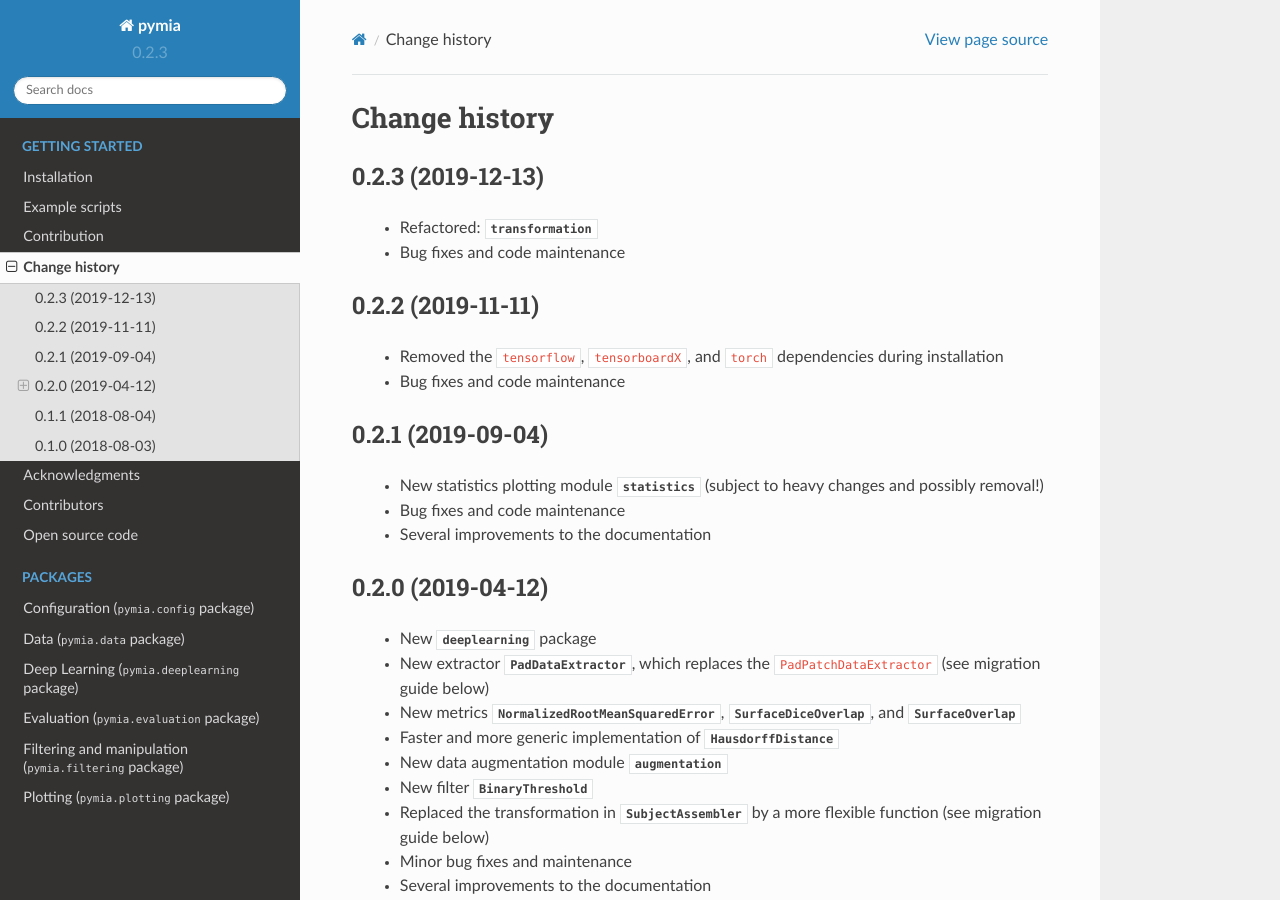
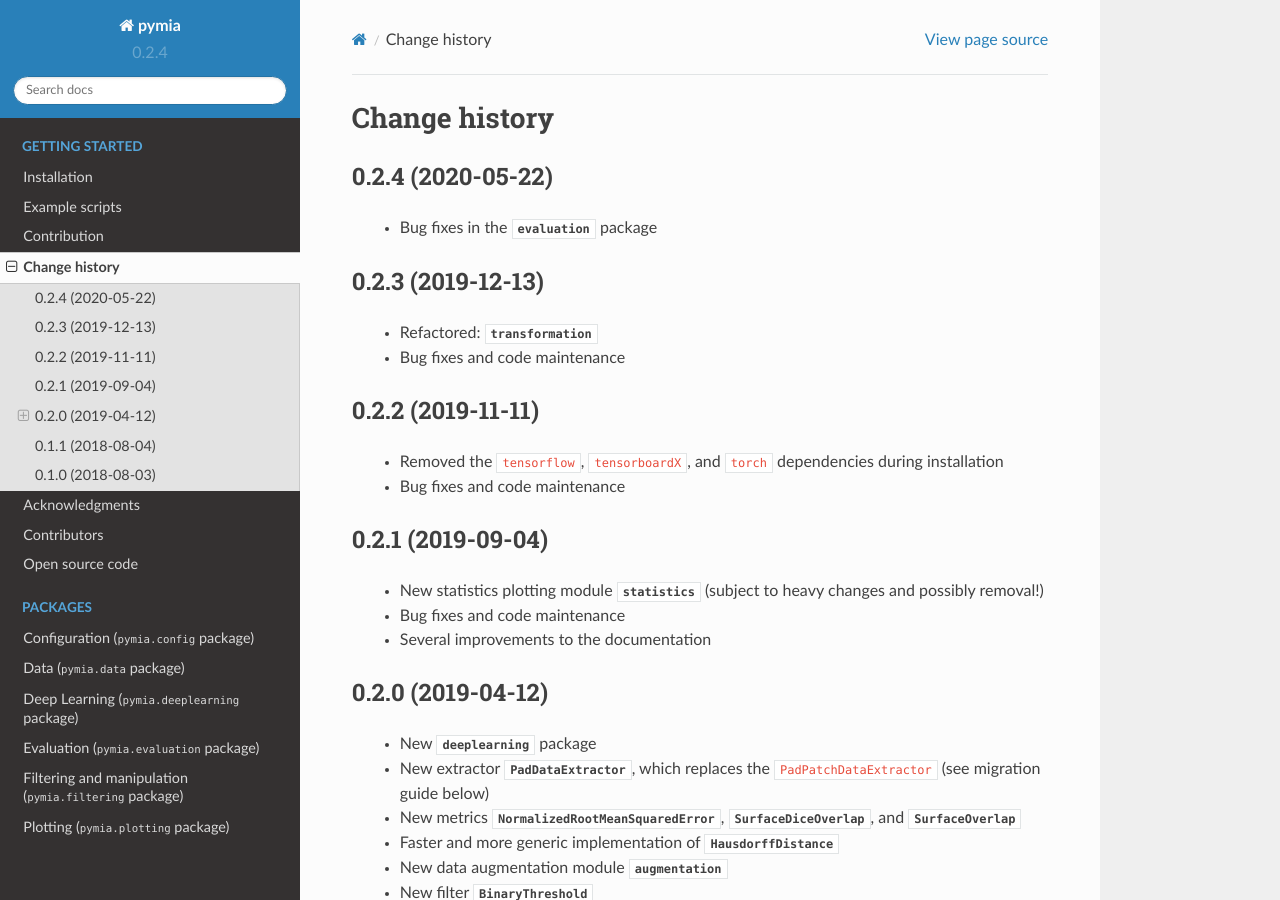
Before and after one commit to rundherum/pymia, a Sphinx documentation site: the page built from docs/history.rst, in a window 1280 px wide and 900 px high. Built offline with Sphinx 7.4.7 and the Read the Docs theme 2.0.0, drawn with Linux system fonts in a browser that asks for light colours; formulas are drawn with MathJax 3; cross-references to code outside the pages are shown as plain code.

Commit message:
feat(all): bump version to 0.2.4

```diff
--- a/docs/conf.py
+++ b/docs/conf.py
@@ -67,9 +67,9 @@ author = 'Fabian Balsiger and Alain Jungo'
 # built documents.
 #
 # The short X.Y version.
-version = '0.2.3'
+version = '0.2.4'
 # The full version, including alpha/beta/rc tags.
-release = '0.2.3'
+release = '0.2.4'
 
 # The language for content autogenerated by Sphinx. Refer to documentation
 # for a list of supported languages.
--- a/docs/history.rst
+++ b/docs/history.rst
@@ -2,6 +2,11 @@
 
 Change history
 ==============
+
+0.2.4 (2020-05-22)
+------------------
+
+ * Bug fixes in the :py:mod:`evaluation` package
 
 0.2.3 (2019-12-13)
 ------------------
--- a/setup.py
+++ b/setup.py
@@ -25,7 +25,7 @@ TEST_PACKAGES = [
 
 setup(
     name='pymia',
-    version='0.2.3',
+    version='0.2.4',
     description='pymia facilitates medical image analysis',
     long_description=readme,
     long_description_content_type='text/x-rst',
```
